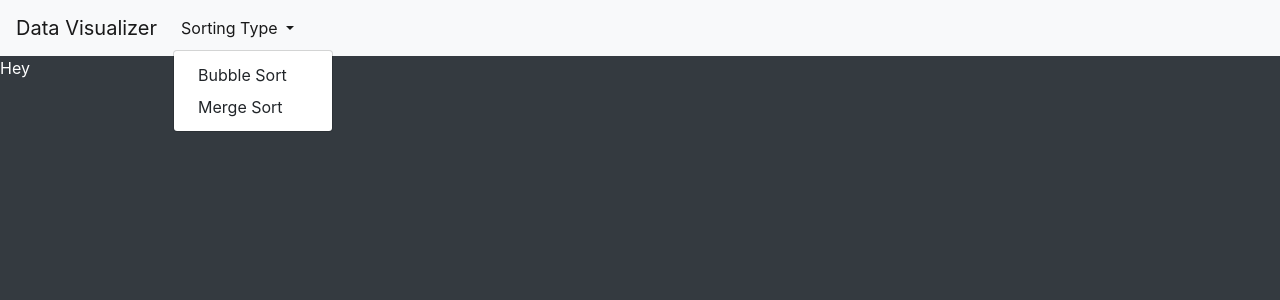
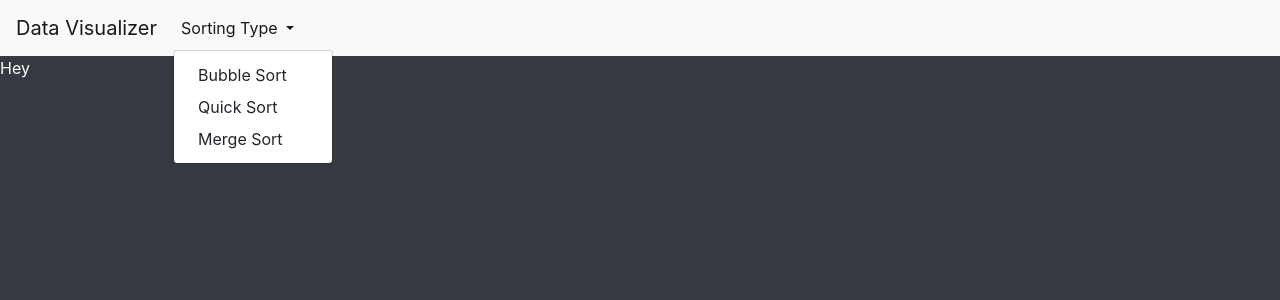
Before and after one commit to bhasshaw/sorting-visualizer, an Angular app: page / in a window 1280 px wide. Both pictures are taken after a click on the button "Sorting Type". Shown: the top 300 px of the page. Built offline with nearby package versions, Linux system fonts and the light colour scheme.

Commit message:
added array

```diff
--- a/src/app/top-bar/top-bar.component.html
+++ b/src/app/top-bar/top-bar.component.html
@@ -13,6 +13,7 @@
                 </a>
                 <div class="dropdown-menu" aria-labelledby="navbarDropdown">
                     <a class="dropdown-item" href="#">Bubble Sort</a>
+                    <a class="dropdown-item" href="#">Quick Sort</a>
                     <a class="dropdown-item" href="#">Merge Sort</a>
                 </div>
             </li>
--- a/src/app/visualizer/visualizer.component.ts
+++ b/src/app/visualizer/visualizer.component.ts
@@ -6,10 +6,16 @@ import { Component, OnInit } from '@angular/core';
   styleUrls: ['./visualizer.component.scss']
 })
 export class VisualizerComponent implements OnInit {
+  array;
 
-  constructor() { }
+  constructor() {
+    this.array = [3, 5, 1, 3, 2, 8, 9, 6, 7, 10]
+  }
 
   ngOnInit() {
+    console.log(this.array)
   }
 
+
+
 }
```
